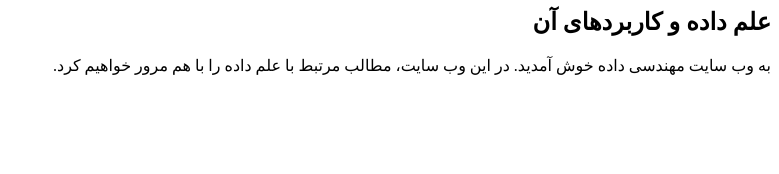
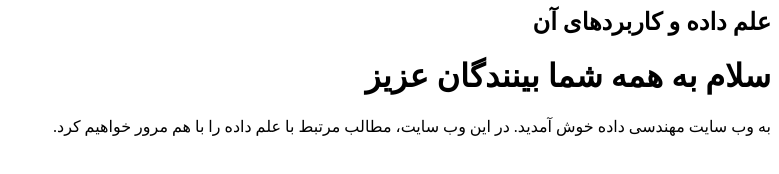
Before and after one commit to alireza8096/alireza8096.github.io, a plain HTML site: page index.html in a window 1280 px wide. Shown: the whole page, without its empty margins (501-1280 px from the left). Drawn offline with Linux system fonts and the light colour scheme.

Commit message:
h1 added

```diff
--- a/index.html
+++ b/index.html
@@ -5,6 +5,7 @@
 <body dir=rtl>
 
 <h2> علم داده و کاربردهای آن </h2>
+<h1> سلام به همه شما بینندگان عزیز </h1>
 
 <p>به وب سایت مهندسی داده خوش آمدید. در این وب سایت، مطالب مرتبط با علم داده را با هم مرور خواهیم کرد.</p>
 
```
